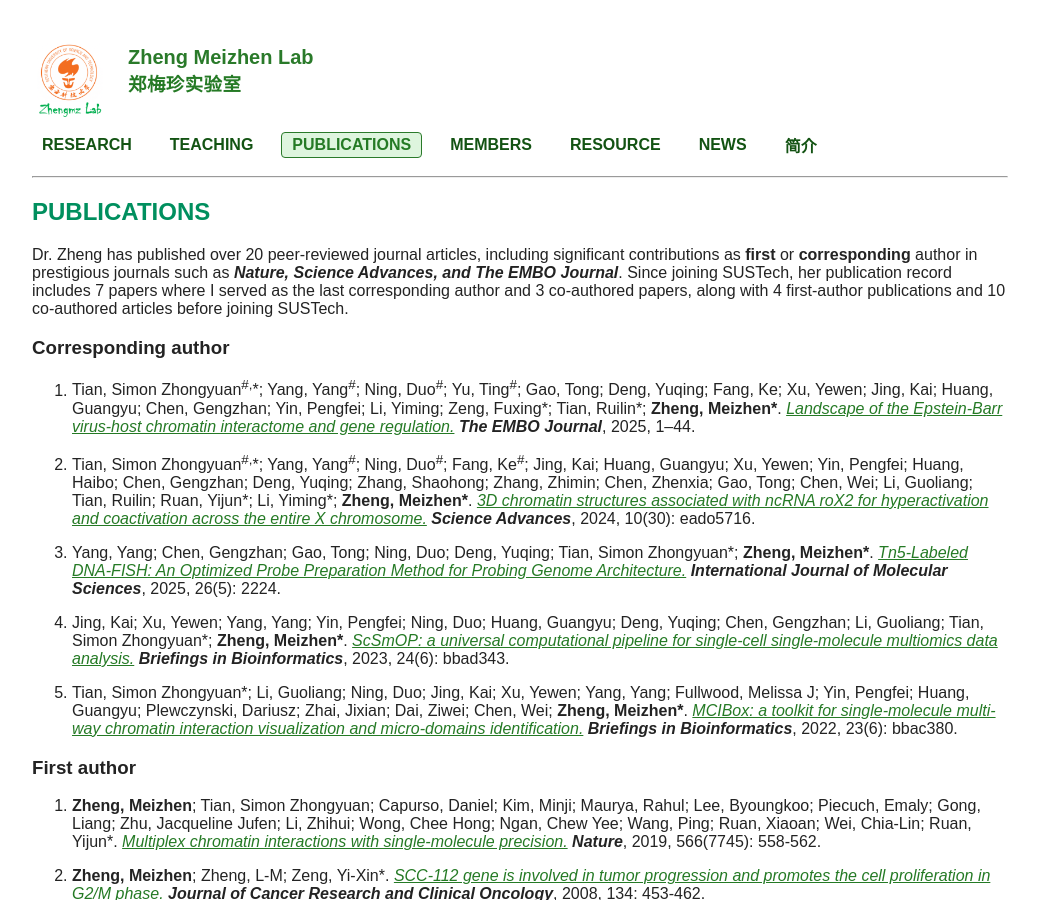
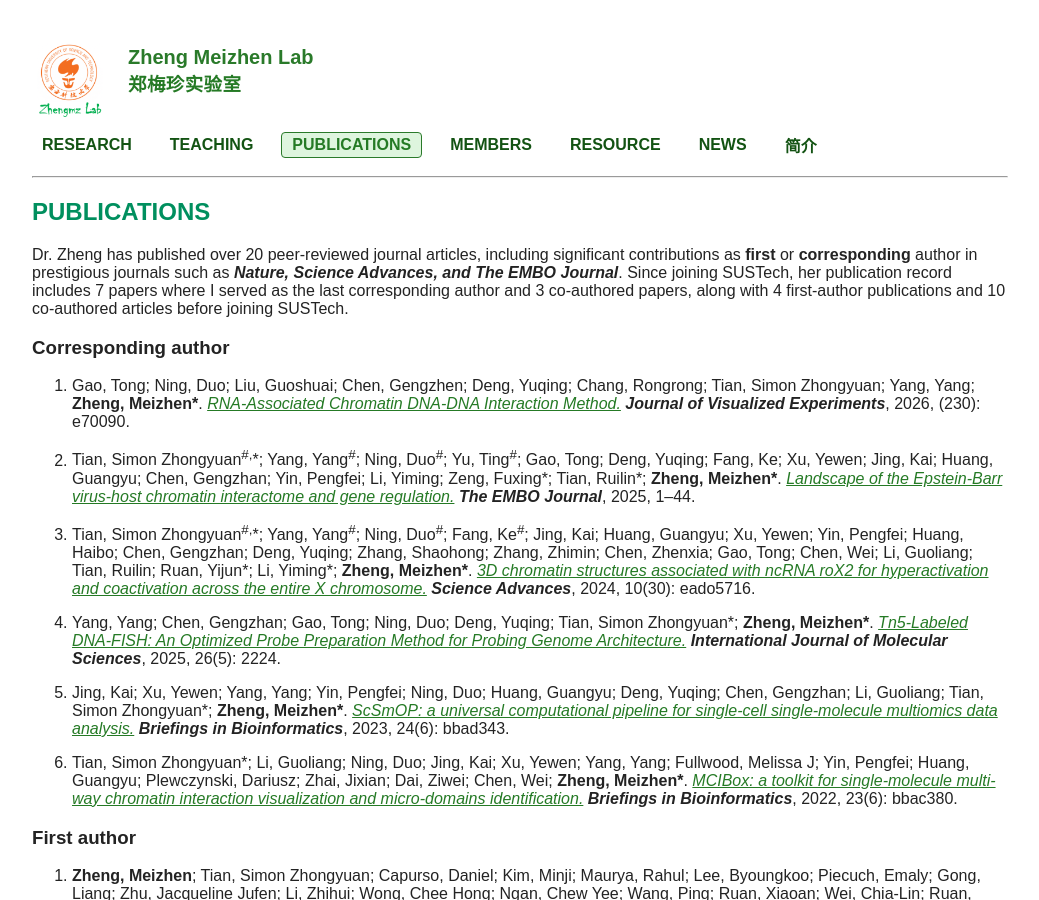
Before and after one commit to ZhengmzLab/zhengmzlab.github.io, a Jekyll site: the page built from publications.md, in a window 1280 px wide and 900 px high. Shown: the whole window, without its empty margins (120-1159 px from the left). Built offline with Jekyll 4.4.1, drawn with Linux system fonts in a browser that asks for light colours; comment, search, counter and statistics services are not loaded.

Commit message:
Add 2026 JoVE RDD publication
Added new publication by Dr. Zheng to the list of corresponding authors.

```diff
--- a/publications.md
+++ b/publications.md
@@ -8,6 +8,8 @@ title: PUBLICATIONS
 Dr. Zheng has published over 20 peer-reviewed journal articles, including significant contributions as **first** or **corresponding** author in prestigious journals such as **_Nature, Science Advances, and The EMBO Journal_**. Since joining SUSTech, her publication record includes 7 papers where I served as the last corresponding author and 3 co-authored papers, along with 4 first-author publications and 10 co-authored articles before joining SUSTech.
 
 ### Corresponding author
+
+1. Gao, Tong; Ning, Duo; Liu, Guoshuai; Chen, Gengzhen; Deng, Yuqing; Chang, Rongrong; Tian, Simon Zhongyuan; Yang, Yang; **Zheng, Meizhen\***. [*RNA-Associated Chromatin DNA-DNA Interaction Method.*](https://www.jove.com/t/70090/rna-associated-chromatin-dna-dna-interaction-method) **_Journal of Visualized Experiments_**, 2026, (230): e70090.
 
 1. Tian, Simon Zhongyuan<sup>#,</sup>\*; Yang, Yang<sup>#</sup>; Ning, Duo<sup>#</sup>; Yu, Ting<sup>#</sup>; Gao, Tong; Deng, Yuqing; Fang, Ke; Xu, Yewen; Jing, Kai; Huang, Guangyu; Chen, Gengzhan; Yin, Pengfei; Li, Yiming; Zeng, Fuxing\*; Tian, Ruilin\*; **Zheng, Meizhen\***. [*Landscape of the Epstein-Barr virus-host chromatin interactome and gene regulation.*](https://www.embopress.org/doi/full/10.1038/s44318-025-00466-5) _**The EMBO Journal**_, 2025, 1–44.
 
```
